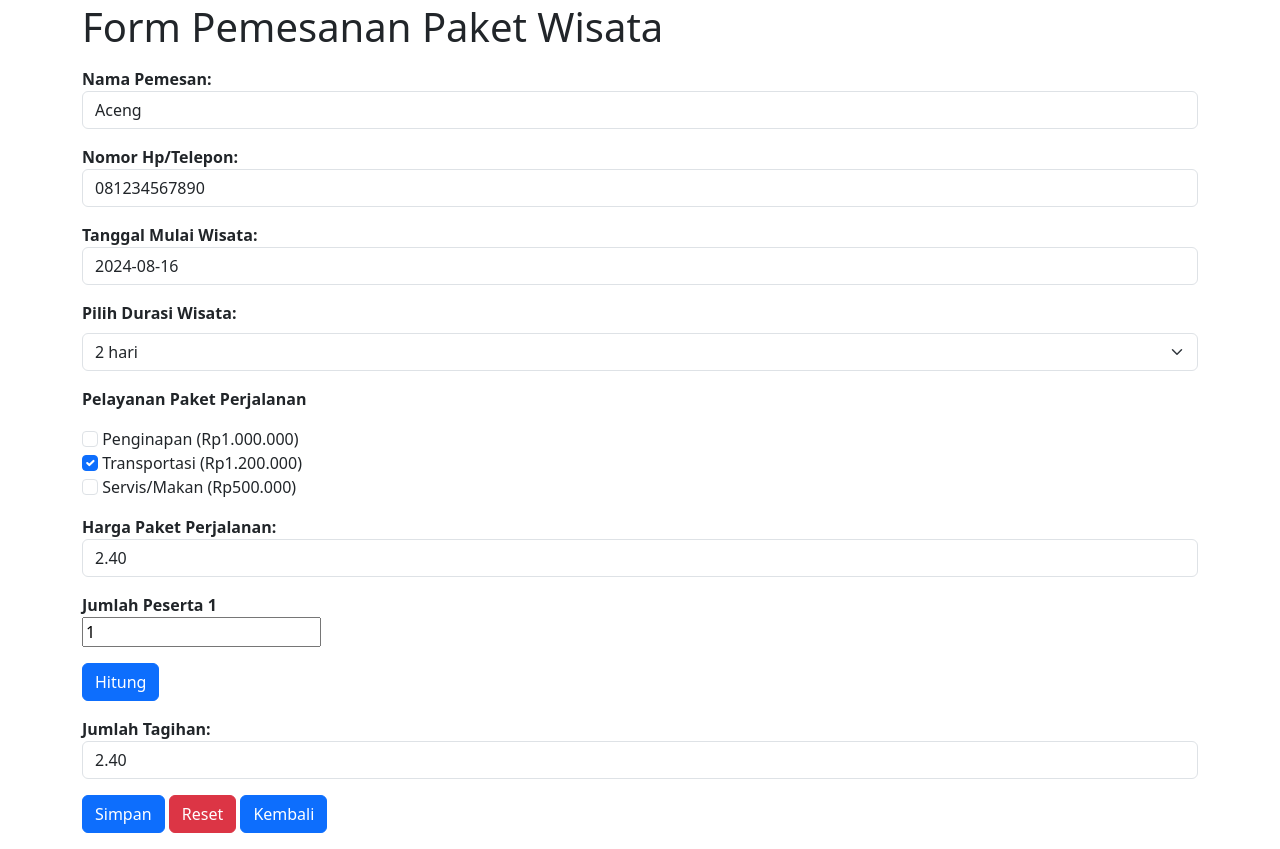
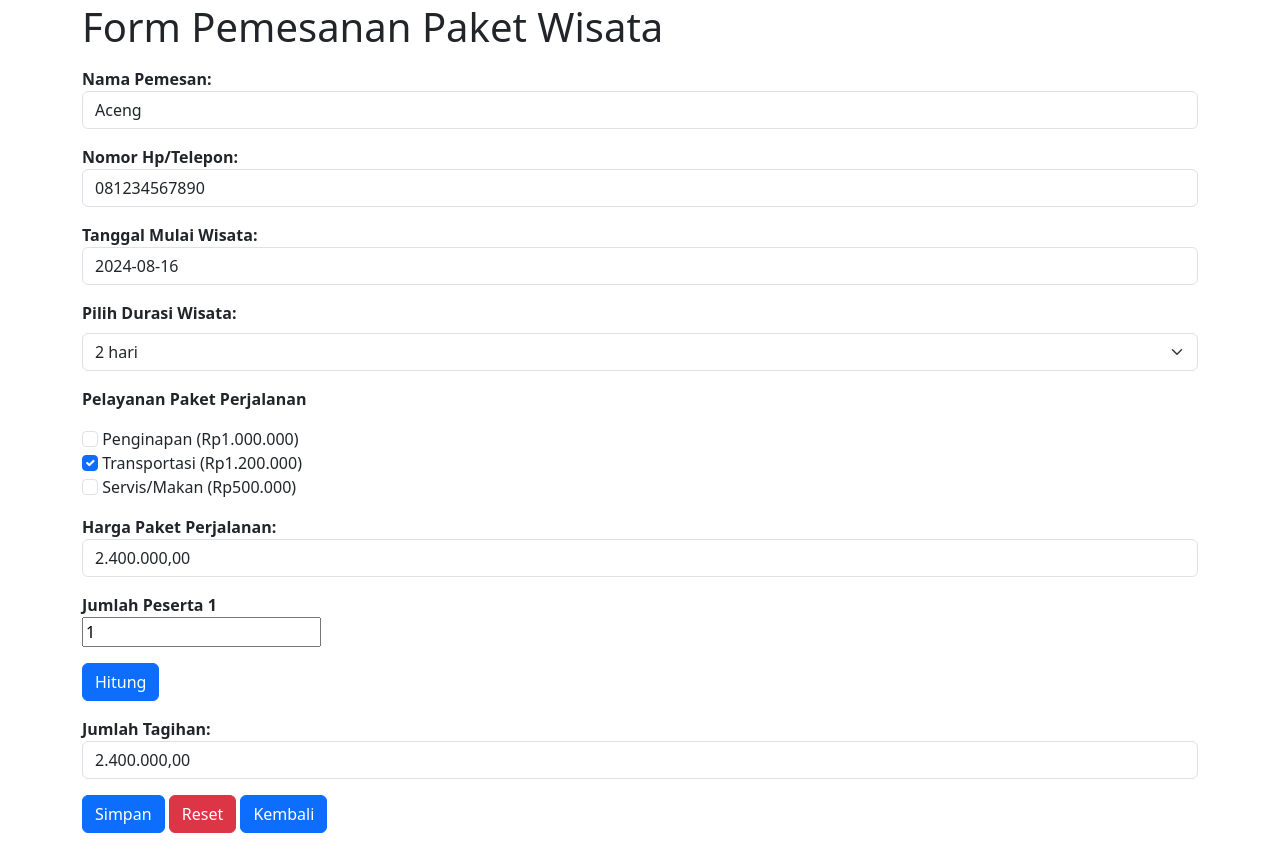
Before and after one commit to rizkysepandi/capstone, a PHP site: page /form-edit.php?id_pesanan=1 in a window 1280 px wide. Shown: the part 13-862 px from the top of the page. Run offline with PHP 8.4, Linux system fonts and the light colour scheme; data comes from the database, SQL or seed files in the repository.

Commit message:
Add files via upload

```diff
--- a/form-edit.php
+++ b/form-edit.php
@@ -65,7 +65,7 @@ function active_checkbox($value, $input){
 		    </div>
 		    <div class="mb-3">
 				<label><b>Harga Paket Perjalanan: </b></label>
-				<input type="text" class="form-control" id="tampilsubtotal" value="<?php echo $row['harga_paket'];?>" name="harga_paket" readonly>
+				<input type="text" class="form-control" id="tampilsubtotal" value="<?php echo $row['harga_paket']; echo"0.000,00"?>" name="harga_paket" readonly>
 			</div>
 			<div class="mb-3">
 				<label><b>Jumlah Peserta <?php echo $row['jumlah_peserta'];?></b></label><br>
@@ -76,7 +76,7 @@ function active_checkbox($value, $input){
 		    </div>
 			<div class="mb-3">
 				<label><b>Jumlah Tagihan: </b></label>
-				<input type="text" class="form-control" id="tampiltagihan" value="<?php echo $row['jumlah_tagihan'];?>" name="jumlah_tagihan" readonly>
+				<input type="text" class="form-control" id="tampiltagihan" value="<?php echo $row['jumlah_tagihan']; echo "0.000,00";?>" name="jumlah_tagihan" readonly>
 			</div>
 
 			<div class="mb-3">
```
